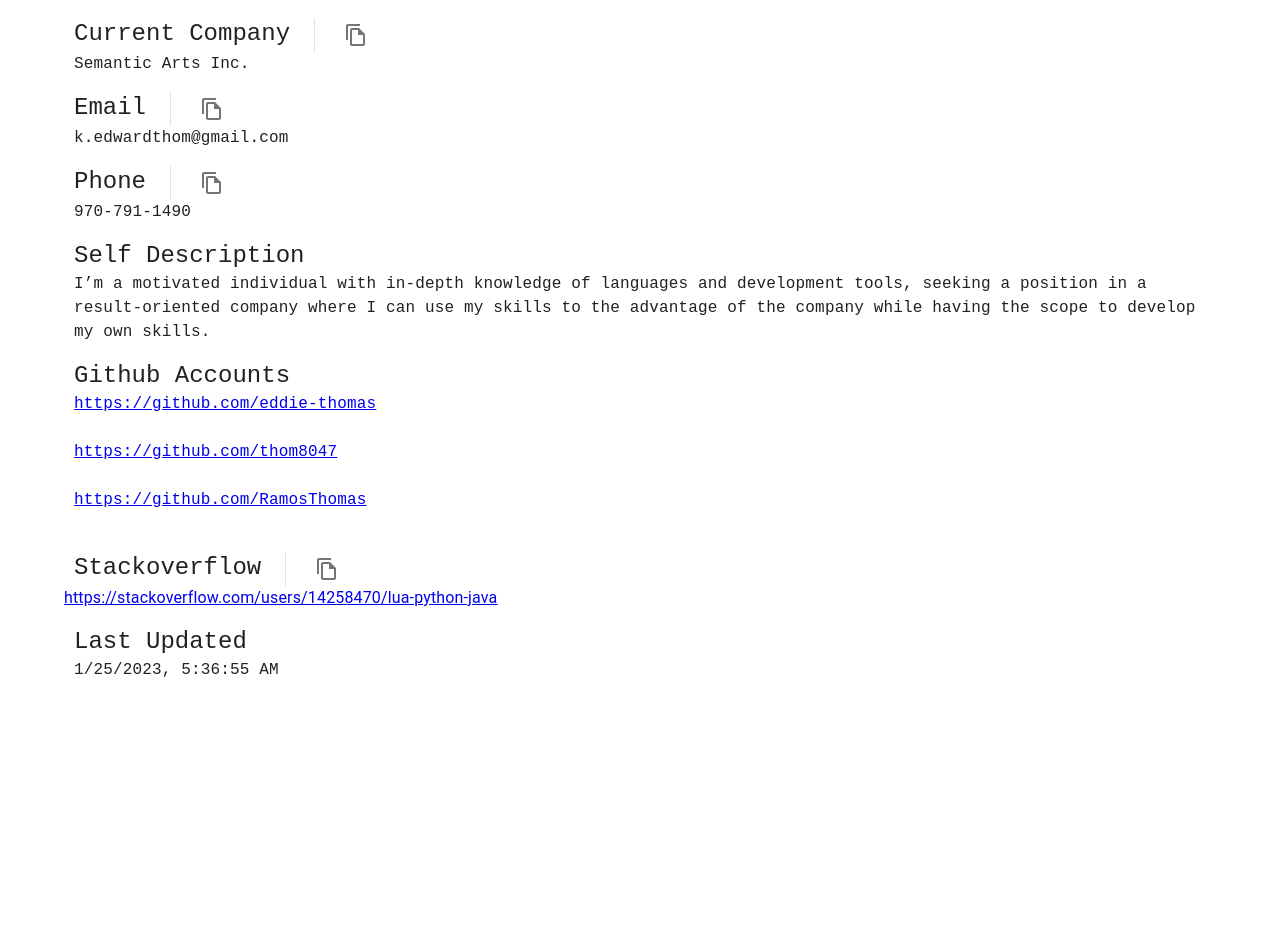
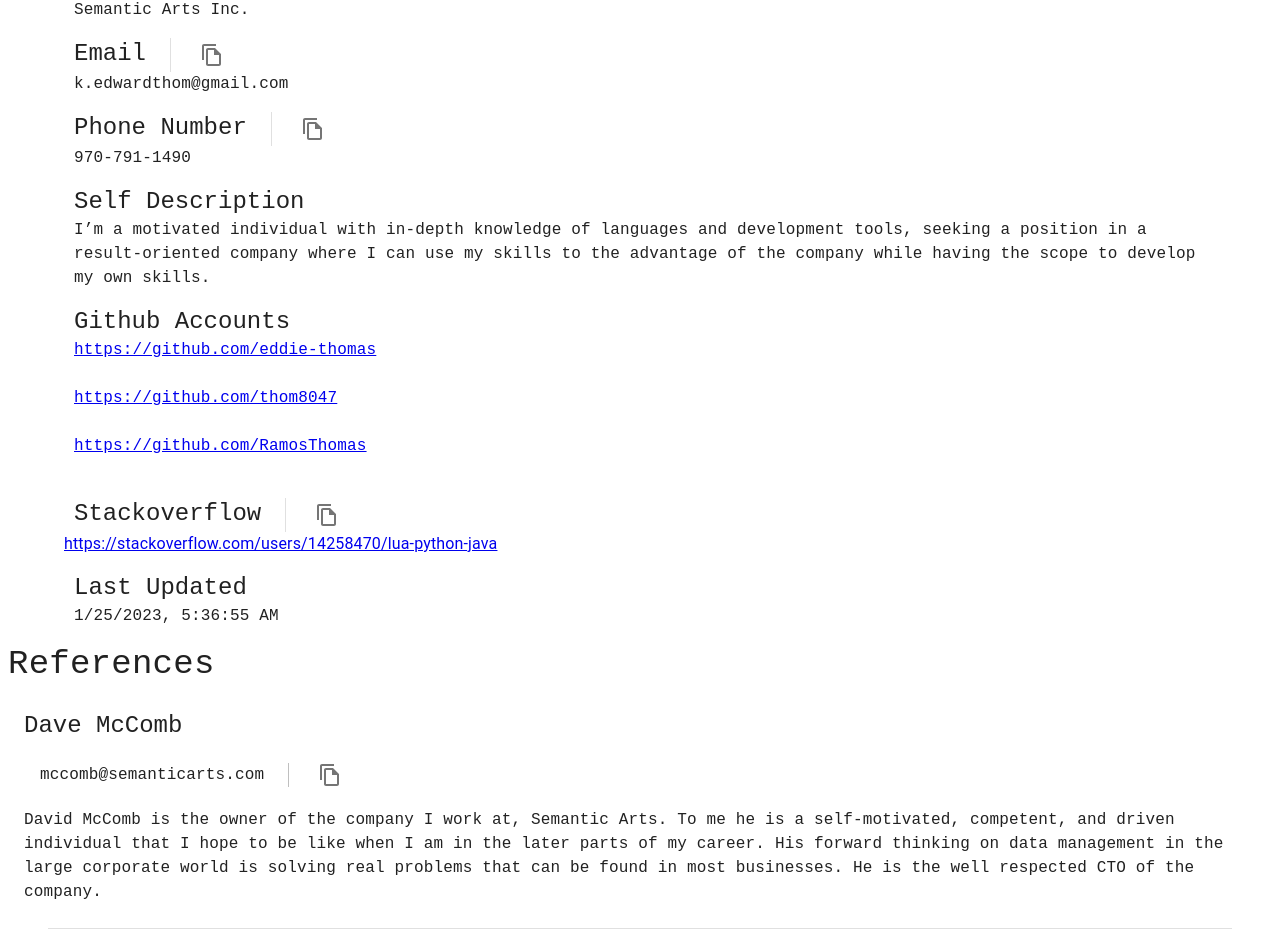
Before and after one commit to eddie-thomas/portfolio, a React (Create React App) app: page / in a window 1280 px wide. Shown: the part 232-1172 px from the top of the page. Before the commit the page ends 954 px from the top, so only its background shows below. Built offline with nearby package versions, Linux system fonts and the light colour scheme.

Commit message:
Many changes - Add notistack for notifications - Add references page - Update menu collapser - Rearrange placement of components

```diff
--- a/package.json
+++ b/package.json
@@ -15,6 +15,7 @@
     "@types/node": "^16.18.11",
     "@types/react": "^18.0.27",
     "@types/react-dom": "^18.0.10",
+    "notistack": "^2.0.8",
     "react": "^18.2.0",
     "react-dom": "^18.2.0",
     "react-scripts": "5.0.1",
--- a/src/App.tsx
+++ b/src/App.tsx
@@ -12,12 +12,14 @@ import "./App.css";
 import Projects from "./components/Projects";
 import References from "./components/References";
 import Resume from "./components/Resume";
+import { SnackbarProvider } from "notistack";
 
 const defaultTheme = createTheme();
 const font = "'Courier New', Courier, monospace";
 
 /**
- * Theme object, no styling will be done except for here.
+ * Theme object, aside from styled components, and a bit of inline work,
+ * everything to do with theming will be done here.
  */
 const THEME: Theme = createTheme(defaultTheme, {
   components: {
@@ -43,36 +45,40 @@ const THEME: Theme = createTheme(defaultTheme, {
   },
 });
 
+/**
+ * Top-level app component
+ *
+ * @returns JSX.Element
+ */
 export default function App() {
   return (
     <ThemeProvider theme={THEME}>
       <CssBaseline />
+      <SnackbarProvider maxSnack={3}>
         <div className="App">
           <AppBar />
           <Toolbar sx={{ display: { xs: "none", sm: "block" } }} />
           <Body />
           <Toolbar sx={{ display: { xs: "block", sm: "unset" }, my: 3 }} />
         </div>
+      </SnackbarProvider>
     </ThemeProvider>
   );
 }
 
+/**
+ * Body of the portfolio
+ *
+ * @returns JSX.Element
+ */
 function Body() {
   return (
     <>
       {/* Order these appropriately */}
-      <div className="section" id="resume">
+      <Bio />
+      <Projects />
+      <References />
       <Resume />
-      </div>
-      <div className="section">
-        <Bio />
-      </div>
-      <div className="section" id="projects">
-        <Projects />
-      </div>
-      <div className="section" id="references">
-        <References />
-      </div>
     </>
   );
 }
--- a/src/components/AppBar.tsx
+++ b/src/components/AppBar.tsx
@@ -16,6 +16,7 @@ import {
   Tooltip,
   Typography,
 } from "@mui/material";
+import { useSnackbar } from "notistack";
 
 // Icons
 import AccountBoxIcon from "@mui/icons-material/AccountBox";
@@ -31,6 +32,7 @@ import SearchIcon from "@mui/icons-material/Search";
 // Utility code
 import { openLink, scrollElementIntoView } from "../utils";
 
+// Styled components
 const MenuCollapse = styled(Collapse, {
   shouldForwardProp: (prop) => prop !== "placement",
 })<{ placement: "top" | "bottom" }>(({ theme, placement }) => ({
@@ -85,13 +87,22 @@ const StyledFab = styled(Fab, {
  */
 export default function AppBar() {
   const [expanded, setExpanded] = useState<boolean>(false);
+  const { enqueueSnackbar } = useSnackbar();
 
+  /**
+   * Handler for expanding/collapsing the menu
+   */
   const handleExpandChange = () => {
     setExpanded((prevExpanded) => !prevExpanded);
   };
 
+  /**
+   * Handler for opening dialog to message Eddie
+   *
+   * @todo Write up a message dialog for this
+   */
   const handleMessageSend = () => {
-    console.log("Send message!");
+    enqueueSnackbar(<Typography>Not implemented yet.</Typography>);
   };
 
   return (
@@ -117,10 +128,10 @@ export default function AppBar() {
             <MessageIcon />
           </StyledFab>
           <Box />
-          <IconButton color="inherit">
+          <IconButton color="inherit" onClick={handleMessageSend}>
             <SearchIcon />
           </IconButton>
-          <IconButton color="inherit">
+          <IconButton color="inherit" onClick={handleMessageSend}>
             <MoreIcon />
           </IconButton>
         </Toolbar>
@@ -143,14 +154,47 @@ export default function AppBar() {
  * @returns JSX.Element
  */
 function MenuList({ onCloseMenu }: { onCloseMenu: () => void }) {
+  /**
+   * Handler for when a menu button is clicked
+   *
+   * @param id - The `id` of the element
+   */
   const handleClick = (id: string) => {
     scrollElementIntoView(id);
     onCloseMenu();
   };
+
   return (
     <List>
       <ListItem className="padding" />
       <Divider />
+
+      <ListItem>
+        <ListItemButton onClick={() => handleClick("#bio")}>
+          <ListItemIcon>
+            <AccountBoxIcon />
+          </ListItemIcon>
+          <ListItemText primary="Bio" />
+        </ListItemButton>
+      </ListItem>
+
+      <ListItem>
+        <ListItemButton onClick={() => handleClick("#projects")}>
+          <ListItemIcon>
+            <GitHubIcon />
+          </ListItemIcon>
+          <ListItemText primary="Projects" />
+        </ListItemButton>
+      </ListItem>
+
+      <ListItem>
+        <ListItemButton onClick={() => handleClick("#references")}>
+          <ListItemIcon>
+            <ReferencesIcon />
+          </ListItemIcon>
+          <ListItemText primary="References" />
+        </ListItemButton>
+      </ListItem>
 
       <ListItem>
         <ListItemButton
@@ -192,33 +236,6 @@ function MenuList({ onCloseMenu }: { onCloseMenu: () => void }) {
         </ListItemButton>
       </ListItem>
 
-      <ListItem>
-        <ListItemButton onClick={() => handleClick("#bio")}>
-          <ListItemIcon>
-            <AccountBoxIcon />
-          </ListItemIcon>
-          <ListItemText primary="Bio" />
-        </ListItemButton>
-      </ListItem>
-
-      <ListItem>
-        <ListItemButton onClick={() => handleClick("#projects")}>
-          <ListItemIcon>
-            <GitHubIcon />
-          </ListItemIcon>
-          <ListItemText primary="Projects" />
-        </ListItemButton>
-      </ListItem>
-
-      <ListItem>
-        <ListItemButton onClick={() => handleClick("#references")}>
-          <ListItemIcon>
-            <ReferencesIcon />
-          </ListItemIcon>
-          <ListItemText primary="References" />
-        </ListItemButton>
-      </ListItem>
-
       <Divider />
       <ListItem className="padding" />
     </List>
--- a/src/components/Bio.tsx
+++ b/src/components/Bio.tsx
@@ -1,9 +1,18 @@
 import { Box, Divider, Typography } from "@mui/material";
 
 import { BIO } from "../content";
-import { type KnownLinks, openLink } from "../utils";
+import { type KnownLinks, openLink, toPascalCase } from "../utils";
 import CopyButton from "./CopyButton";
 
+/**
+ * Biography component
+ *
+ * Notes:
+ * - This component is kind of messy, but I wanted more general code, so I can edit the content
+ * how I want and not have to worry about how it's rendered all that much
+ *
+ * @returns JSX.Element
+ */
 export default function Bio() {
   return (
     <Box>
@@ -19,16 +28,21 @@ export default function Bio() {
 
         return mapComponentsToContent({
           content,
-          title: title
-            .split("_")
-            .map((word: string) => `${word[0].toUpperCase()}${word.slice(1)}`)
-            .join(" "),
+          title: toPascalCase(title),
         });
       })}
     </Box>
   );
 }
 
+/**
+ * Mapping a component to data
+ *
+ * @param props -
+ * @param props.content - The content being display, can be any number of things (arrays, objects, strings, etc.)
+ * @param props.title - Title of the section (e.g. "phone number")
+ * @returns JSX.Element
+ */
 function mapComponentsToContent({
   content,
   title,
@@ -44,7 +58,10 @@ function mapComponentsToContent({
           {typeof content === "string" && (
             <>
               <Divider orientation="vertical" flexItem sx={{ mx: 3 }} />
-              <CopyButton content={content} />
+              <CopyButton
+                content={content}
+                name={`Edward's ${title.toLowerCase()}`}
+              />
             </>
           )}
         </Typography>
@@ -94,12 +111,18 @@ function mapComponentsToContent({
   );
 }
 
-function linkifyString(content: string) {
+/**
+ * Turn the link, a string, into an Element
+ *
+ * @param content - The link that, must be known, to open a separate tab as a string
+ * @returns JSX.Element
+ */
+export function linkifyString(content: string) {
   // Type the content as expected
   const typedContent = content as KnownLinks;
   return (
-    <a href="#/" onClick={() => openLink(typedContent)}>
-      <Box sx={{ overflowX: "auto" }}>{content}</Box>
+    <a href="/#" onClick={() => openLink(typedContent)}>
+      <Box>{content}</Box>
     </a>
   );
 }
--- a/src/components/CopyButton.tsx
+++ b/src/components/CopyButton.tsx
@@ -1,43 +1,42 @@
-import { useState } from "react";
-import { IconButton, Tooltip } from "@mui/material";
+import { IconButton, Tooltip, Typography } from "@mui/material";
+import { useSnackbar } from "notistack";
 import FileCopyOutlinedIcon from "@mui/icons-material/FileCopyOutlined";
 
 import { copyTextToClipboard } from "../utils";
 
 /**
  * Copy button, indicating to user that they can copy the contents
+ *
  * @param props -
  * @param props.content - The content meant to be injected into the user's clipboard
+ * @param props.name - Name of what is being copied, for reference
  * @returns JSX.Element
  */
-export default function CopyButton({ content }: { content: string }) {
-  const [open, setOpen] = useState<boolean>(false);
+export default function CopyButton({
+  content,
+  name,
+}: {
+  content: string;
+  name?: string;
+}) {
+  const { enqueueSnackbar } = useSnackbar();
 
   /**
    * Handler for click event that copy's content
    */
   const handleClick = () => {
-    handleTooltipOpen();
-    copyTextToClipboard(content);
-  };
-
-  /**
-   * Closes tool-tip
-   */
-  const handleTooltipClose = () => {
-    setOpen(false);
-  };
-
-  /**
-   * Opens tool-tip
-   */
-  const handleTooltipOpen = () => {
-    setOpen(true);
-    setTimeout(handleTooltipClose, 1500);
+    const didCopy = copyTextToClipboard(content);
+    didCopy &&
+      enqueueSnackbar(
+        <Typography>Copied{` ${name}` ?? ""} to clipboard!</Typography>,
+        {
+          variant: "success",
+        }
+      );
   };
 
   return (
-    <Tooltip open={open} title="Copied to clipboard!">
+    <Tooltip title={<Typography>Copy to clipboard.</Typography>}>
       <IconButton size="small" onClick={handleClick}>
         <FileCopyOutlinedIcon />
       </IconButton>
--- a/src/components/References.tsx
+++ b/src/components/References.tsx
@@ -1,3 +1,60 @@
+import { Box, Divider, styled, Typography } from "@mui/material";
+import { REFERENCES } from "../content";
+import { toPascalCase } from "../utils";
+import CopyButton from "./CopyButton";
+
+// Styled components
+const StyledEmail = styled("div")(() => ({
+  maxWidth: "70vw",
+  borderRight: "1px solid rgba(0,0,0,.25)",
+  overflow: "hidden",
+  paddingRight: "24px",
+  marginRight: "24px",
+}));
+
+const StyledEmailContainer = styled(Box)(({ theme }) => ({
+  display: "flex",
+  margin: theme.spacing(2),
+  alignItems: "center",
+  [theme.breakpoints.down("sm")]: {
+    justifyContent: "center",
+  },
+  [theme.breakpoints.up("sm")]: {
+    justifyContent: "left",
+  },
+}));
+
+/**
+ * References
+ */
 export default function References() {
-  return null;
+  return (
+    <div>
+      <Typography id="references" variant="h4" sx={{ pl: 1 }}>
+        References
+      </Typography>
+      <br />
+      {Object.entries(REFERENCES).map(([key, value]) => {
+        const name: string = toPascalCase(key);
+        return (
+          <Box key={JSON.stringify(value)} sx={{ mx: 3 }}>
+            <Typography variant="h5">{name}</Typography>
+            <StyledEmailContainer>
+              <StyledEmail>
+                <Typography>{value.email}</Typography>
+              </StyledEmail>
+              <CopyButton
+                content={value.email}
+                name={`${name}${name.endsWith("s") ? "'" : "'s"} email`}
+              />
+            </StyledEmailContainer>
+
+            <Typography>{value.phone_number}</Typography>
+            <Typography>{value.description}</Typography>
+            <Divider sx={{ m: 3 }} />
+          </Box>
+        );
+      })}
+    </div>
+  );
 }
--- a/src/components/Resume.tsx
+++ b/src/components/Resume.tsx
@@ -9,6 +9,11 @@ const ResumeButton = styled(Button)(() => ({
   justifyContent: "left",
 }));
 
+/**
+ * Resume button that opens resume in a separate tab
+ *
+ * @returns JSX.Element
+ */
 export default function Resume() {
   return (
     <ResumeButton
--- a/src/content.ts
+++ b/src/content.ts
@@ -1,4 +1,4 @@
-enum Status {
+export enum Status {
   Unstarted,
   Started,
   Finished,
@@ -73,7 +73,7 @@ export const PROJECTS: Array<ContentType> = [
 ];
 
 /**
- * Object representing myself, meant to be un-typed on purpose
+ * Object representing myself
  */
 export const BIO: {
   [key: string]: string | Array<string> | { [key: string]: string } | Date;
@@ -81,7 +81,7 @@ export const BIO: {
   name: "Edward Kyle Thomas Jr",
   current_company: "Semantic Arts Inc.",
   email: "k.edwardthom@gmail.com",
-  phone: "970-791-1490",
+  phone_number: "970-791-1490",
   self_description: [
     `I’m a motivated individual with in-depth knowledge of languages and development tools, seeking a position in a result-oriented
     company where I can use my skills to the advantage of the company while having the scope to develop my own skills. `,
@@ -95,31 +95,34 @@ export const BIO: {
   last_updated: new Date("2023-01-25T05:36:55.205Z"),
 };
 
+/**
+ * References
+ */
 export const REFERENCES: {
   [name: string]: {
     email: string;
-    phone: string;
+    phone_number: string;
     description: string;
   };
 } = {
-  dave_mccomb: {
+  dave_mcComb: {
     email: "mccomb@semanticarts.com",
-    phone: "",
+    phone_number: "",
     description: `David McComb is the owner of the company I work at, Semantic Arts. To me he is a self-motivated, competent, and driven individual
     that I hope to be like when I am in the later parts of my career. His forward thinking on data management in the large corporate world is solving
     real problems that can be found in most businesses. He is the well respected CTO of the company.`,
   },
   danny_hurlburt: {
     email: "danny.hurlburt@semanticarts.com",
-    phone: "",
+    phone_number: "",
     description: `Danny Hurlburt is a developer I look up to and respect. He guided me into my career by being a mentor with strong self-practices in team development, code
-    production, and development processes. He has set an example, to me, of what a professional software engineer looks like.`,
+    production, and development processes. He has set an example, personally, of what a professional software engineer looks like.`,
   },
   vicente_ramos: {
     email: "vicenteramos318@gmail.com",
-    phone: "",
-    description: `Vicente Ramos was a college friend that I did the Xamarin Forms internship with. We have stayed good friends since college, and although we have never worked
-    together, he has been a voice of encouragement to practice as I work full days developing and try to carve out time for personal projects. He has sat in on my development processes
-    and, I hope, has learned. He is currently attending the University of Denver to get his masters in Computer Science.`,
+    phone_number: "",
+    description: `Vicente Ramos was a college friend that participated in the BrightenTheBrain internship with me. We have stayed good friends since college, and although we have never worked
+    together (professionally), he has been an encouraging dev. partner as I work full days and still try to carve out time for personal projects. He has sat in on my development processes
+    and, I hope, has learned from my successes and mistakes. He is currently attending the University of Denver to get his masters in Computer Science.`,
   },
 };
--- a/src/utils.ts
+++ b/src/utils.ts
@@ -18,7 +18,7 @@ type KnownLinks =
  * @param string The string to be copied to clipboard
  * @return returns a boolean correspondent to the success of the copy operation.
  */
-function copyTextToClipboard(string: string) {
+function copyTextToClipboard(string: string): boolean {
   let result;
 
   /**
@@ -101,5 +101,18 @@ function scrollElementIntoView(identifier: string): void {
   });
 }
 
-export { copyTextToClipboard, openLink, scrollElementIntoView };
+/**
+ * To pascal case
+ *
+ * @param value - String that is meant to be `snake cased` and will be properly formatted into Pascal case with `_` being interpreted as spaces
+ * @returns string
+ */
+function toPascalCase(value: string): string {
+  return value
+    .split("_")
+    .map((word: string) => `${word[0].toUpperCase()}${word.slice(1)}`)
+    .join(" ");
+}
+
+export { copyTextToClipboard, openLink, scrollElementIntoView, toPascalCase };
 export type { KnownLinks };
```
Also changed, not shown: 1 other file (tests, documents, lock files or other folders). Lines whose indentation alone changed are shown as unchanged.
